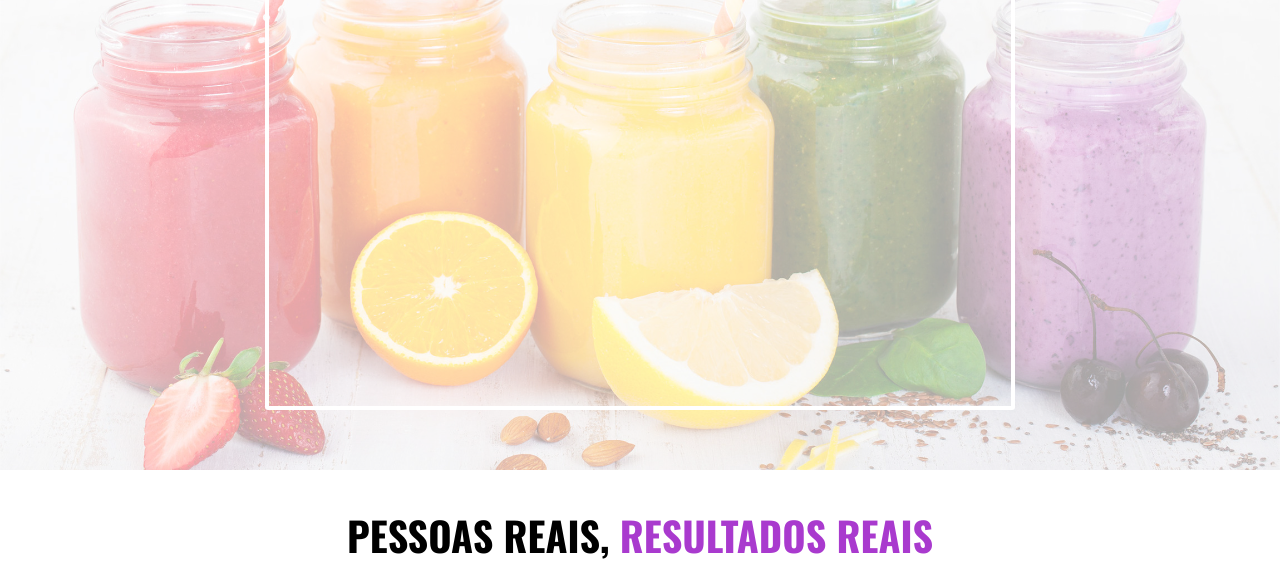
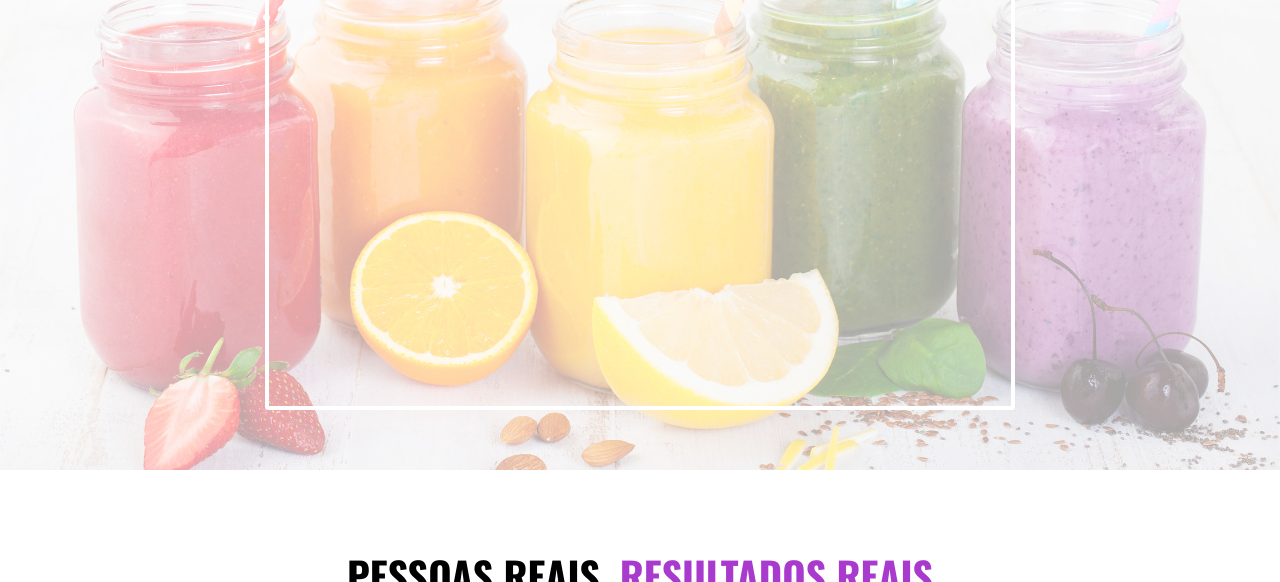
Before and after one commit to aftermedia21/shakefit.com, a plain HTML site: page index.html in a window 1280 px wide. Shown: the part 340-922 px from the top of the page. Drawn offline with nearby package versions, Linux system fonts and the light colour scheme; a script that the page names is missing.

Commit message:
Add files via upload

```diff
--- a/index.html
+++ b/index.html
@@ -114,7 +114,7 @@ OBTER ACESSO!
     <!-----DEPOIMENTOS---------->
     <div class="three-boxes text-center">
 <div class="container">
-<h2>Pessoas reais, <span class="dark-pink-text">Resultados reais</span></h2>
+<h2><br>Pessoas reais, <span class="dark-pink-text">Resultados reais</span></h2>
 </div>
 <div class="box-holder">
 
```
